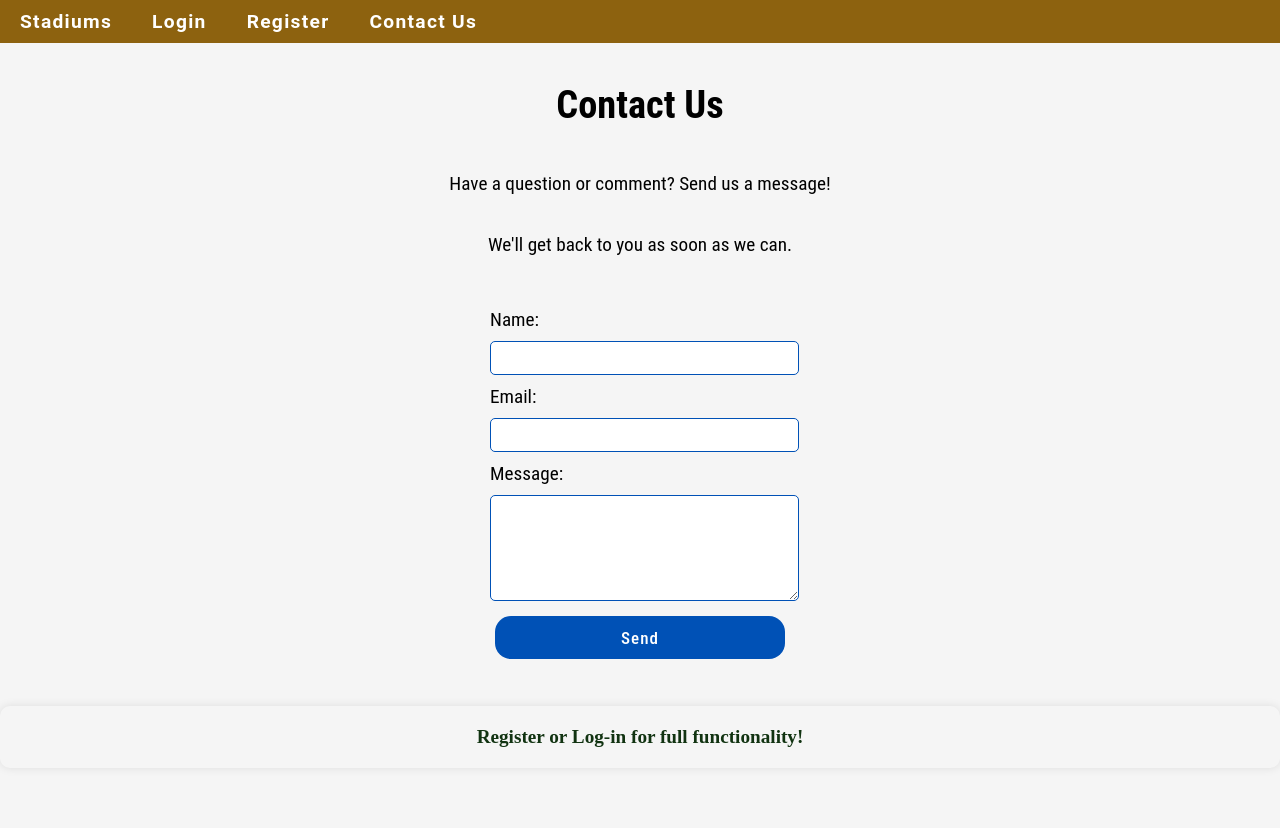
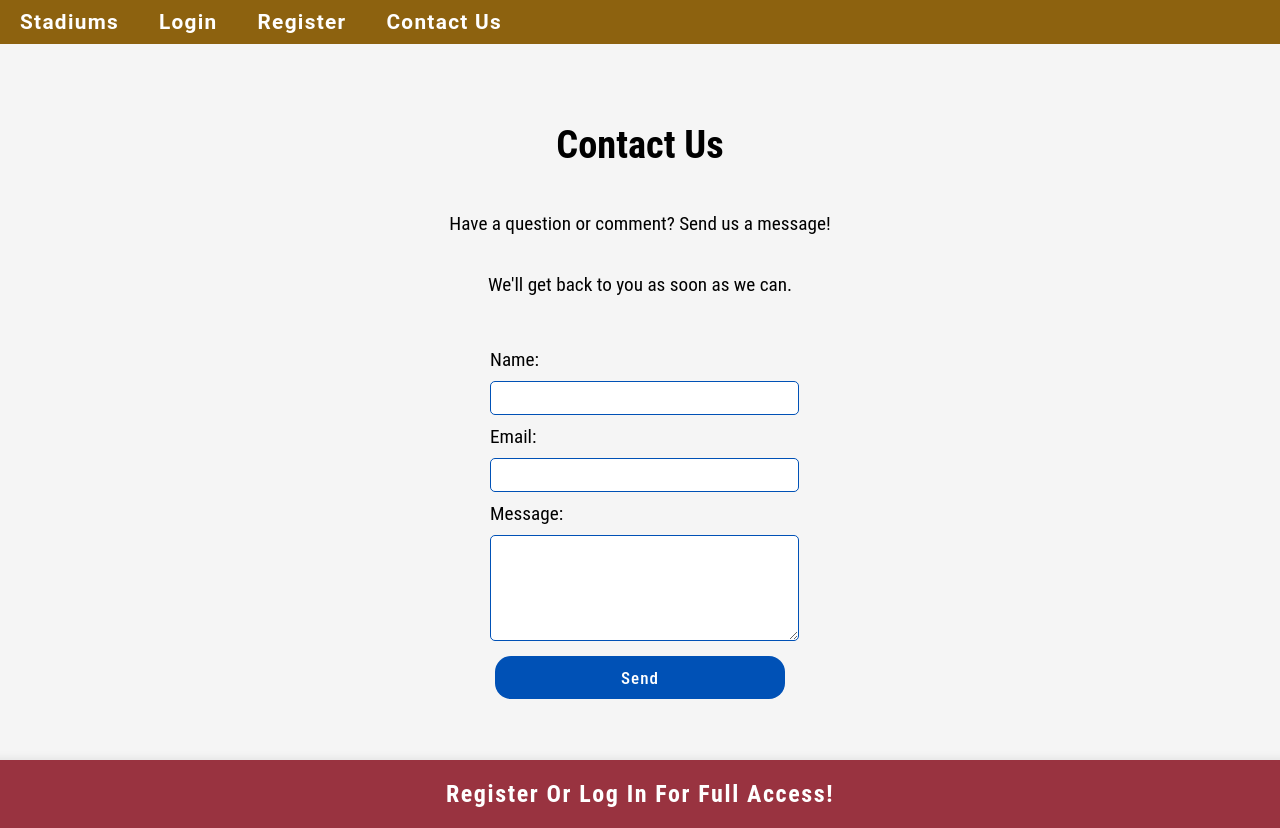
Before and after one commit to ctramel14/Stadium-Capstone, a React (Vite) app in the folder stadium-capstone/: page /contactform in a window 1280 px wide. Before the commit the page ends 800 px from the top, so only its background shows below. Built offline with nearby package versions, Linux system fonts and the light colour scheme.

Commit message:
added login for full access at bottom of page in red color

```diff
--- a/stadium-capstone/components/ContactForm.css
+++ b/stadium-capstone/components/ContactForm.css
@@ -13,7 +13,7 @@
   justify-content: center;
   font-size: 1.2em;
   margin-top: 10px;
-  height: 80vh;
+  height: 90vh;
   font-family: "Roboto Condensed", sans-serif;
 }
 #contactForm {
--- a/stadium-capstone/src/App.css
+++ b/stadium-capstone/src/App.css
@@ -6,8 +6,6 @@
   background-color: #8d620f;
   width: 100%;
   padding: 0;
-  /* display: flex; */
-  /* align-items: center; */
   margin: 0;
 }
 .navbar-items {
@@ -17,7 +15,7 @@
   width: 100%;
   color: white;
   gap: 40px;
-  font-size: 1.2em;
+  font-size: 1.3em;
   letter-spacing: 1.3px;
   font-weight: 600;
   font-family: 'Roboto', sans-serif;
@@ -61,11 +59,27 @@ button:focus-visible {
 }
 
 .full-access-message {
-  font-size: 1.2em;
+  display: flex;
+  justify-content: center;
+  position: sticky;
+  font-size: 1.5em;
   font-weight: 600;
-  color: #113311;
+  color: white;
+  background-color: #993340;
+  letter-spacing: 1.6px;
+  font-family: "Roboto Condensed", sans-serif;
   padding: 20px;
-  border-radius: 10px;
   box-shadow: 0 0 10px rgba(0, 0, 0, 0.1);
   text-align: center;
+  width: 100%;
+  margin: 0;
 }
+.full-access-container {
+  display: flex;
+  flex-direction: column;
+  align-items: center;
+  justify-content: center;
+  gap: 10px;
+  width: 100%;
+  bottom: 0;
+}
--- a/stadium-capstone/src/App.jsx
+++ b/stadium-capstone/src/App.jsx
@@ -138,10 +138,16 @@ function App() {
           />
         )}
         {administrator && (
-          <Route path="/admin" element={<Admin token={token}/>} />
+          <Route path="/admin" element={<Admin token={token} />} />
         )}
       </Routes>
-      {!token && <h4 className="full-access-message">Register or Log-in for full functionality!</h4>}
+      {!token && (
+        <div className="full-access-container">
+          <h4 className="full-access-message">
+            Register Or Log In For Full Access!
+          </h4>
+        </div>
+      )}
     </>
   );
 }
```
Lines whose indentation alone changed are shown as unchanged.
